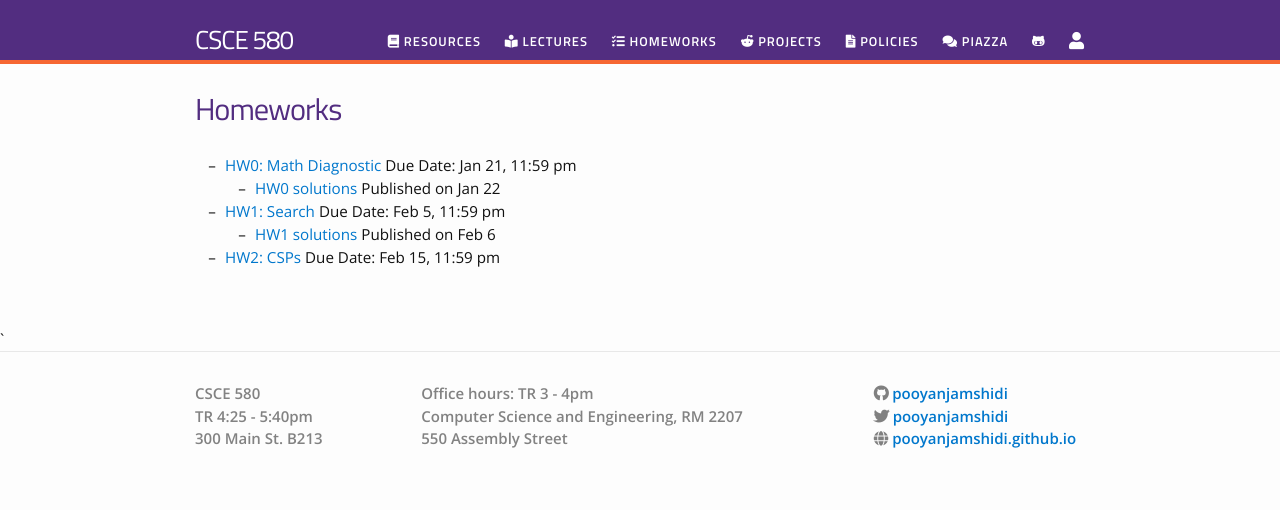
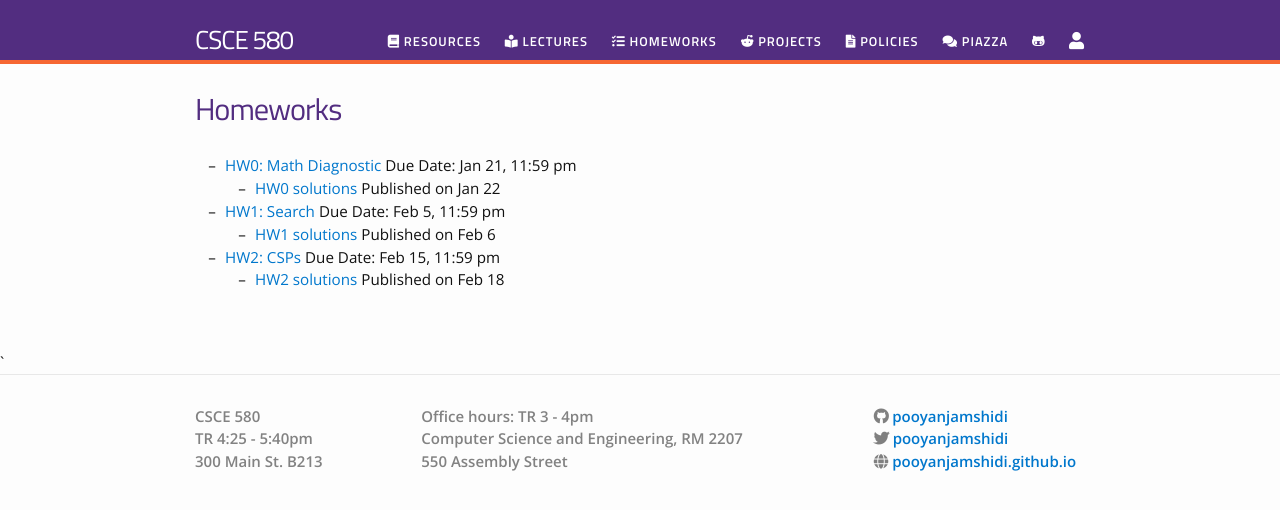
Before and after one commit to stephenvolpe/csce580, a Jekyll site: the page built from homeworks.md, in a window 1280 px wide. Shown: the top 510 px of the page. Built offline with Jekyll 4.4.1, drawn with Linux system fonts in a browser that asks for light colours; nearby versions of some CDN libraries.

Commit message:
hw solutions

```diff
--- a/homeworks.md
+++ b/homeworks.md
@@ -12,3 +12,4 @@ permalink: /homeworks/
   - [HW1 solutions](https://github.com/pooyanjamshidi/csce580/tree/master/homeworks/hw1) Published on Feb 6
 * [HW2: CSPs](https://github.com/pooyanjamshidi/csce580/tree/master/homeworks/hw2)
   Due Date: Feb 15, 11:59 pm
+  - [HW2 solutions](https://github.com/pooyanjamshidi/csce580/tree/master/homeworks/hw2) Published on Feb 18
```
Also changed, not shown: 5 other files.
